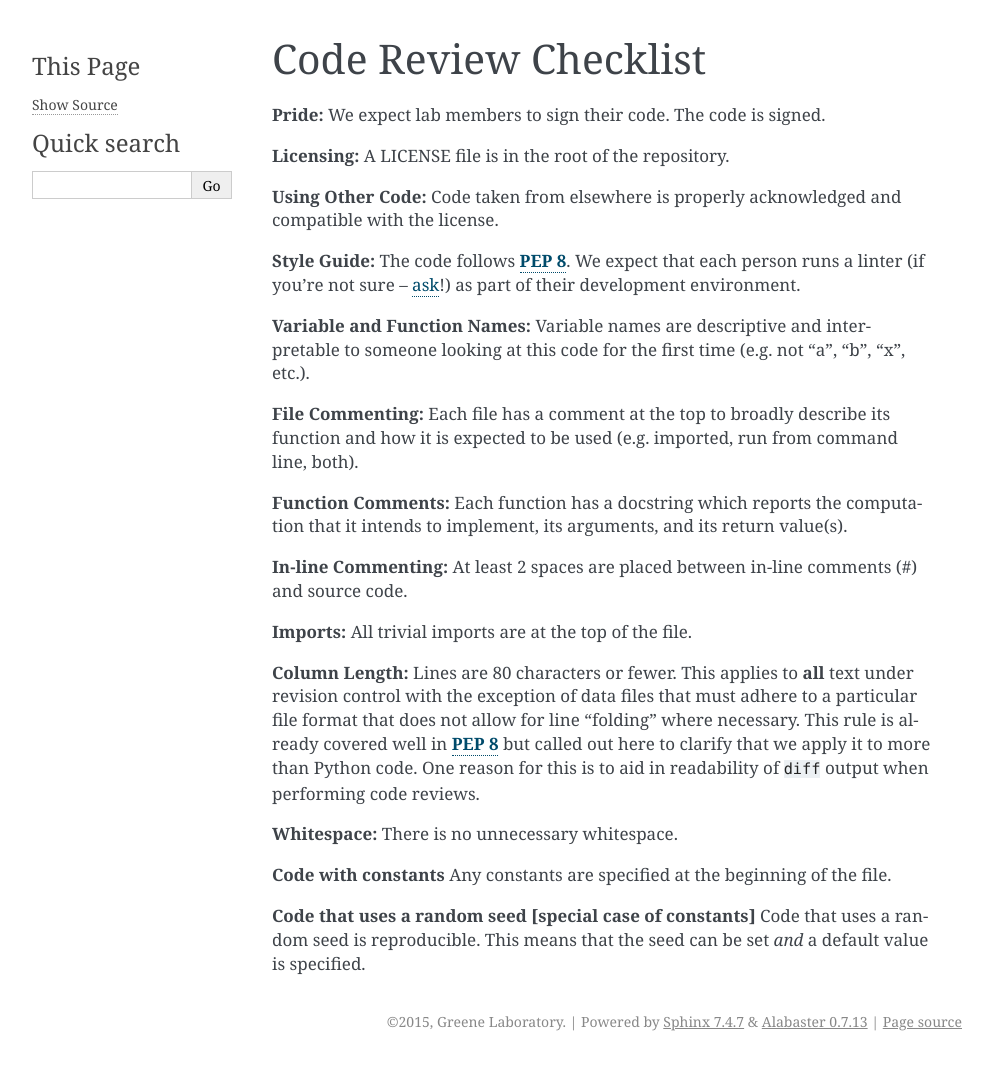
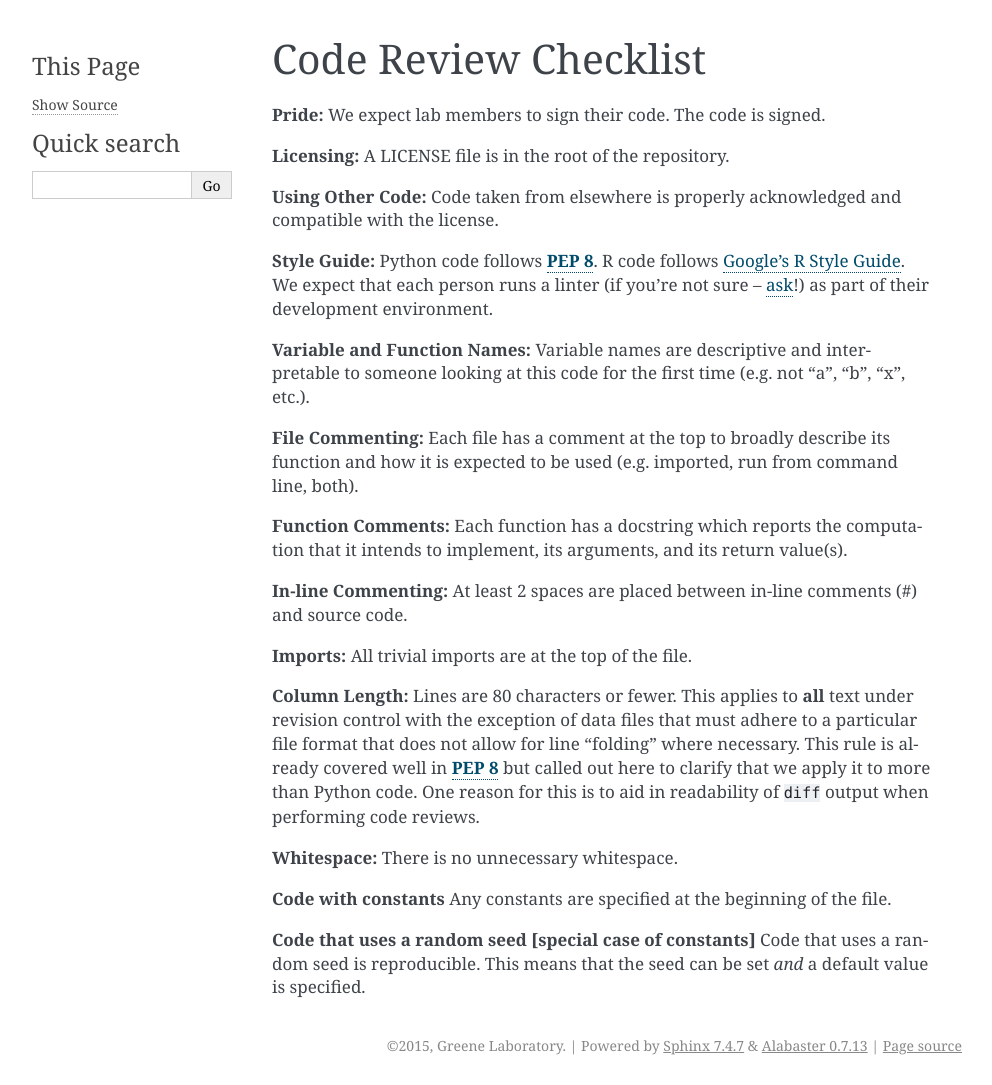
Before and after one commit to greenelab/onboarding, a Sphinx documentation site: the page built from source/code_review_checklist.rst, in a window 1280 px wide. Shown: the whole page, without its empty margins (148-1140 px from the left). Built offline with Sphinx 7.4.7, drawn with Linux system fonts in a browser that asks for light colours; before the commit the page ends 1061 px from its top, so only the background shows below that.

Commit message:
code_review_checklist.rst edited to include R style guide

```diff
--- a/source/code_review_checklist.rst
+++ b/source/code_review_checklist.rst
@@ -14,9 +14,11 @@ Code taken from elsewhere is properly acknowledged and compatible with the
 license.
 
 **Style Guide:**
-The code follows :pep:`8`. We expect that each person runs a linter (if you're
-not sure -- `ask <https://greenelab.slack.com/messages/codereview/>`_!) as part
-of their development environment.
+Python code follows :pep:`8`. R code follows `Google's R Style Guide
+<https://google.github.io/styleguide/Rguide.xml/>`_. We expect that each person
+runs a linter (if you're not sure -- `ask
+<https://greenelab.slack.com/messages/codereview/>`_!) as part of their
+development environment.
 
 **Variable and Function Names:**
 Variable names are descriptive and interpretable to someone looking at this
```
